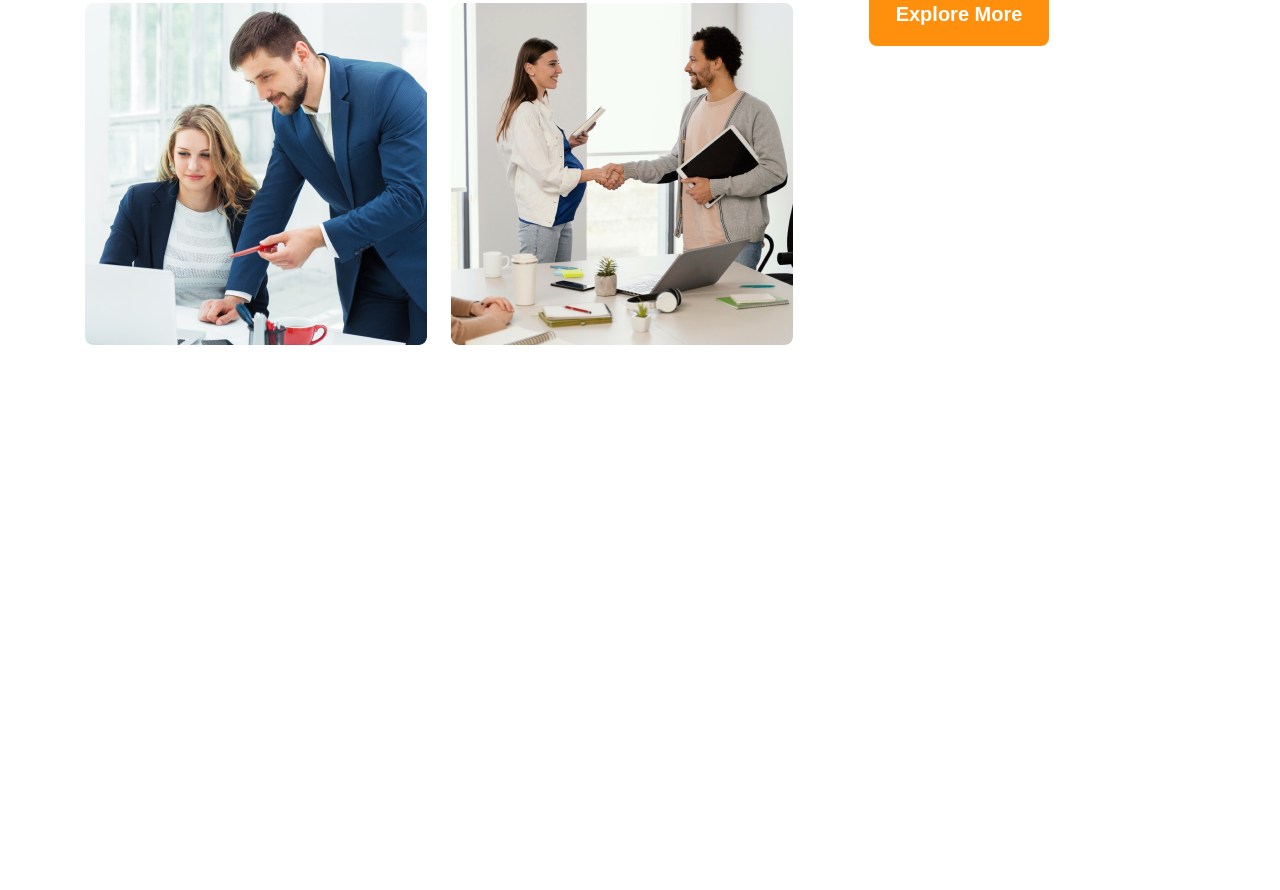
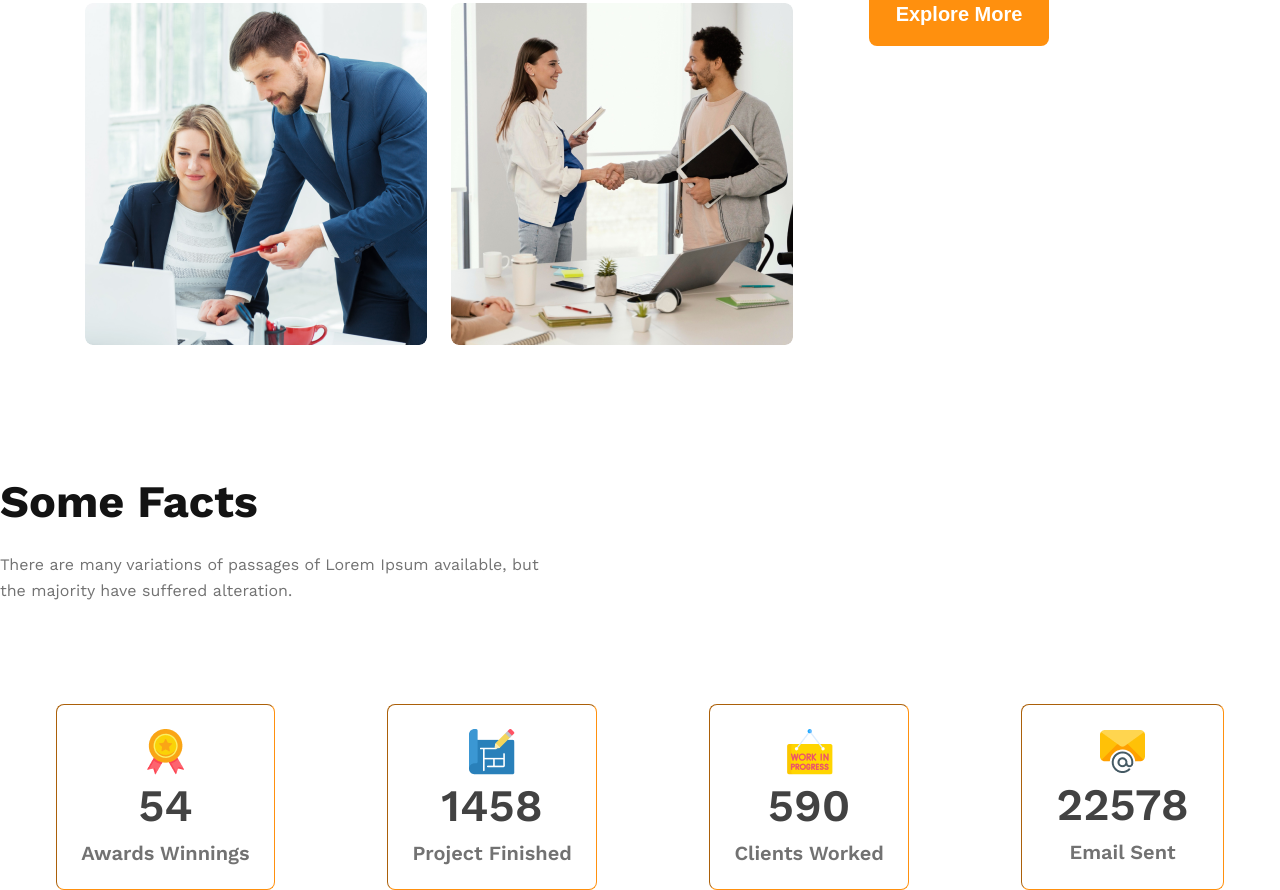
Before and after one commit to mhasantushar/w3cw-phero-lp-g3architects-b12m09, a plain HTML site: page index.html in a window 1280 px wide. Shown: the part 1701-2591 px from the top of the page. Before the commit the page ends 2131 px from the top, so only its background shows below. Drawn offline with nearby package versions, Linux system fonts and the light colour scheme.

Commit message:
some facts section done

```diff
--- a/index.html
+++ b/index.html
@@ -24,7 +24,8 @@
         <div class="hero-sect global-width">
             <div class="hero-contents global-width">
                 <h1 class="hero-title">Brand New<br>Group of Architects</h1>
-                <p class="hero-copy section-copy">There are many variations of passages of Lorem Ipsum available, but the majority
+                <p class="hero-copy section-copy">There are many variations of passages of Lorem Ipsum available, but
+                    the majority
                     have
                     suffered alteration in some form, by injected humour, or randomised words which don't look even</p>
                 <button class="btn-punch">Explore More</button>
@@ -36,18 +37,55 @@
     </header>
 
     <main class="global-width">
-        <section class="team-features">
+        <section class="team-features-sect">
             <figure class="team-images">
                 <img src="./images/team1.png" alt="Team Manager taling with a member">
                 <img src="./images/team2.png" alt="Business people with arms crossed">
                 <img src="./images/team3.png" alt="Male and female office worker">
                 <img src="./images/team4.png" alt="Pregnant woman having meeting with her coworkers">
             </figure>
+
             <div class="team-contents">
-                <h3 class="section-title"><span class="team-title-split-1">Quick list</span> of Our<br><span class="team-title-split-3">Features</span></h3>
-                <p class="section-copy team-copy">There are many variations of passages of Lorem Ipsum available, but the majority have suffered
+                <h3 class="section-title"><span class="team-title-split-1">Quick list</span> of Our<br><span
+                        class="team-title-split-3">Features</span></h3>
+                <p class="section-copy team-copy">There are many variations of passages of Lorem Ipsum available, but
+                    the majority have suffered
                     alteration in some form, by injected humour, or randomised words which don't look even</p>
                 <button class="btn-punch">Explore More</button>
+            </div>
+        </section>
+
+        <section class="team-lovenjoy-sect">
+
+        </section>
+
+        <section class="some-facts-sect">
+            <div class="facts-contents">
+                <h3 class="section-title">Some Facts</h3>
+                <p class="section-copy facts-copy">There are many variations of passages of Lorem Ipsum available,
+                    but<br> the majority have suffered alteration.</p>
+            </div>
+            <div class="factbox-wrapper">
+                <div class="factbox">
+                    <img src="./images/icons/ribon.png" alt="Awards Winnings">
+                    <h4 class="fact-val">54</h4>
+                    <p class="fact-desc">Awards Winnings</p>
+                </div>
+                <div class="factbox">
+                    <img src="./images/icons/projects.png" alt="Project Finished">
+                    <h4 class="fact-val">1458</h4>
+                    <p class="fact-desc">Project Finished</p>
+                </div>
+                <div class="factbox">
+                    <img src="./images/icons/customers.png" alt="Clients Worked">
+                    <h4 class="fact-val">590</h4>
+                    <p class="fact-desc">Clients Worked</p>
+                </div>
+                <div class="factbox">
+                    <img src="./images/icons/email.png" alt="Email Sent">
+                    <h4 class="fact-val">22578</h4>
+                    <p class="fact-desc">Email Sent</p>
+                </div>
             </div>
         </section>
     </main>
--- a/styles/main.css
+++ b/styles/main.css
@@ -91,6 +91,7 @@ nav a {
 .hero-sect {
     text-align: center;
     padding-bottom: 50px;
+    margin-bottom: 85px;
 }
 
 .hero-contents {
@@ -117,10 +118,12 @@ nav a {
 }
 
 /* quick list of our features section */
-.team-features {
+.team-features-sect {
     display: flex;
+    justify-content: space-around;
     gap: 76px;
-    padding: 85px;
+    padding: 0 85px;
+    margin-bottom: 130px;
 }
 
 .team-images {
@@ -149,13 +152,48 @@ nav a {
     margin-bottom: 32px;
 }
 
+/* some facts section */
+
+.facts-copy {
+    margin-top: 24px;
+    margin-bottom: 100px;
+}
+
+.factbox-wrapper {
+    display: flex;
+    justify-content: space-around;
+}
+
+.factbox {
+    border: 1px inset #FF900E;
+    border-radius: 8px;
+    padding: 24px;
+    text-align: center;
+}
+
+.fact-val {
+    color: #424242;
+    font-weight: 600;
+    font-size: 2.8125rem;
+    line-height: 3.3125rem;
+    padding: 0 10px;
+    margin-bottom: 10px;
+}
+
+.fact-desc {
+    color: #727272;
+    font-weight: 600;
+    font-size: 1.25rem;
+    line-height: 1.4375rem;
+}
+
 /* ================================== */
 @media screen and (max-width: 576px) {
     .nav-bar {
         flex-direction: column;
     }
 
-    .team-features {
+    .team-features-sect {
         flex-direction: column;
     }
 
@@ -170,7 +208,7 @@ nav a {
 
 /* ================================== */
 @media screen and (min-width: 576px) and (max-width: 992px) {
-    .team-features {
+    .team-features-sect {
         flex-direction: column;
     }
 
```
Also changed, not shown: queries.txt (added).
